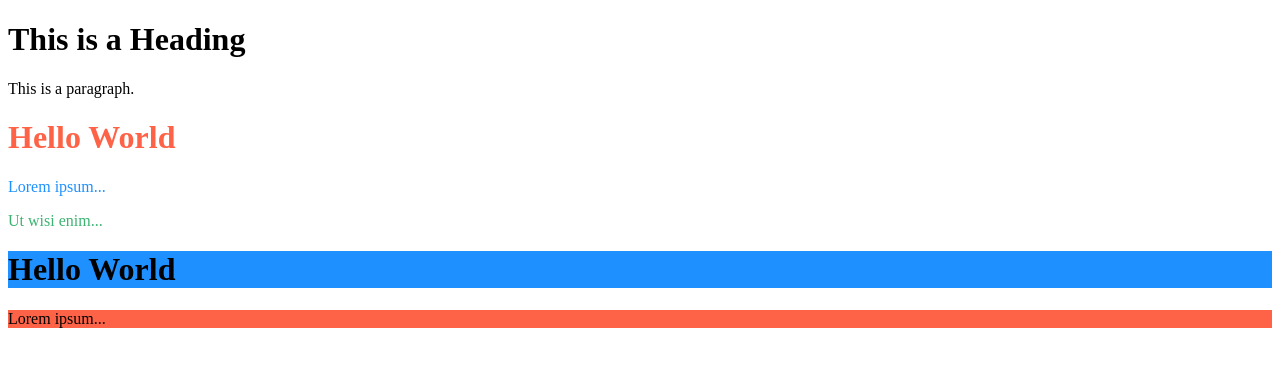
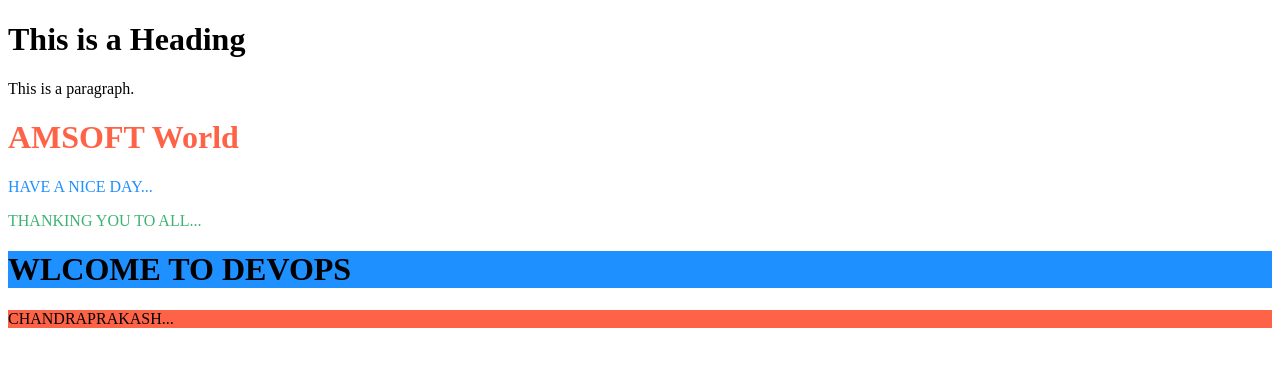
Before and after one commit to chandraprakash9/demo1, a plain HTML site: page index.html in a window 1280 px wide. Drawn offline with Linux system fonts and the light colour scheme.

Commit message:
Update index.html

```diff
--- a/index.html
+++ b/index.html
@@ -8,12 +8,12 @@
 <h1>This is a Heading</h1>
 <p>This is a paragraph.</p>
 
-<h1 style="color:Tomato;">Hello World</h1>
-<p style="color:DodgerBlue;">Lorem ipsum...</p>
-<p style="color:MediumSeaGreen;">Ut wisi enim...</p>
+<h1 style="color:Tomato;">AMSOFT World</h1>
+<p style="color:DodgerBlue;">HAVE A NICE DAY...</p>
+<p style="color:MediumSeaGreen;">THANKING YOU TO ALL...</p>
 
-<h1 style="background-color:DodgerBlue;">Hello World</h1>
-<p style="background-color:Tomato;">Lorem ipsum...</p>
+<h1 style="background-color:DodgerBlue;">WLCOME TO DEVOPS</h1>
+<p style="background-color:Tomato;">CHANDRAPRAKASH...</p>
 
 </body>
 </html>
```
